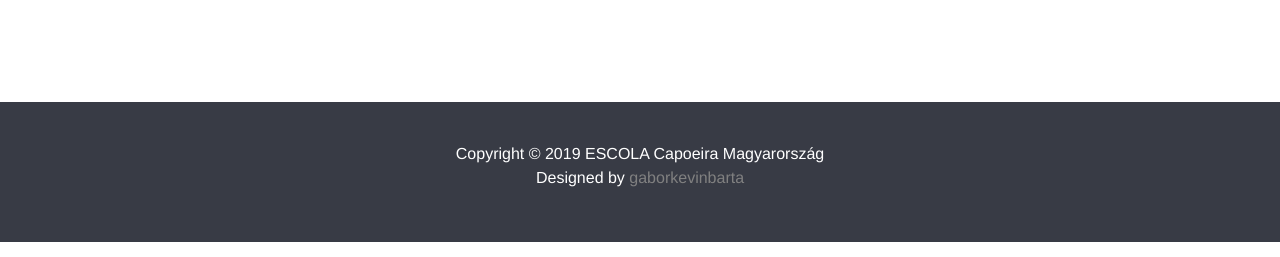
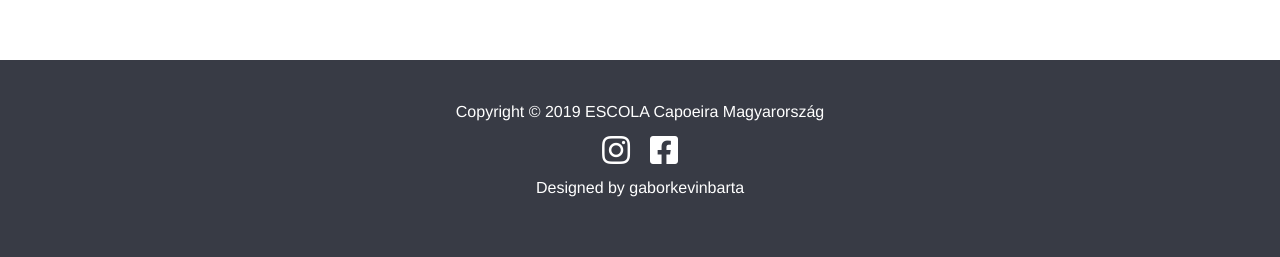
Before and after one commit to gkevinb/escola-capoeira-vue, a Vue app: page / in a window 1280 px wide. Shown: the part 558-815 px from the top of the page. Built offline with nearby package versions, Linux system fonts and the light colour scheme; no server answers.

Commit message:
Add instagram and facebook links to footer and minor layout changes

```diff
--- a/src/App/App.js
+++ b/src/App/App.js
@@ -31,14 +31,6 @@ export default {
             },
             apis: [
                 {
-                    component: "EDZÉSEK",
-                    request: {
-                        method: "GET",
-                        routeEndPoint: "https://escolacapoeira.hu/",
-                        path: "wp-json/wp/v2/pages/24"
-                    }
-                },
-                {
                     component: "ENGLISH",
                     request: {
                         method: "GET",
@@ -54,21 +46,10 @@ export default {
                         path: "wp-json/wp/v2/pages/6"
                     }
                 },
-                // {
-                //     component: "KAPCSOLAT",
-                //     request: {
-                //         method: "GET",
-                //         routeEndPoint: "http://escolacapoeira.hu/",
-                //         path: "wp-json/wp/v2/pages/13"
-                //     }
-                // },
             ],
             inputData: {
-                Kezdolap: null,
-                EDZÉSEK: null,
-                English: null,
-                Rolunk: null,
-                Kapcsolat: null
+                ENGLISH: null,
+                ROLÚNK: null,
             }
         };
     },
--- a/src/components/City/City.html
+++ b/src/components/City/City.html
@@ -3,7 +3,7 @@
         <h1>{{ cityName }}</h1>
     </div>
     <div class="row">
-        <div v-for="practice in practices" class="col-sm-6">
+        <div v-for="practice in practices" class="col-lg-6">
             <practice :practice="practice"></practice>
         </div>
     </div>
--- a/src/components/Footer/Footer.html
+++ b/src/components/Footer/Footer.html
@@ -1,4 +1,7 @@
 <div class="footer">
     <div class="footer-title">Copyright © 2019 ESCOLA Capoeira Magyarország</div>
+
+    <a href="https://www.instagram.com/tochacapoeirahu/"><i class="fab fa-instagram"></i></a>
+    <a @click="redirectFacebook()"><i class="fab fa-facebook-square"></i></a>
     <div class="footer-title">Designed by <a href="https://gaborkevinbarta.com">gaborkevinbarta</a></div>
 </div>
--- a/src/components/Footer/Footer.js
+++ b/src/components/Footer/Footer.js
@@ -8,6 +8,11 @@ export default {
 
     },
     methods: {
-
+        redirectFacebook: function () {
+            setTimeout(function () {
+                window.location.assign('https://www.facebook.com/escolacapoeirahu/')
+            }, 200);
+            window.location.assign('fb://profile/135132893211321')
+        }
     }
 };
--- a/src/components/Footer/Footer.scss
+++ b/src/components/Footer/Footer.scss
@@ -1,7 +1,7 @@
 .footer {
     color: white;
     background-color: #383B45;
-    height: 140px;
+    height: 200px;
     width: 100%;
 
     margin: auto;
@@ -9,18 +9,23 @@
 
     padding: 40px;
 
-    $grey: grey;
+    i{
+        font-size: 32px;
+        margin: 10px;
+    }
+
+    $link-color: white;
     a {
         text-decoration: none;
-        color: $grey;
+        color: $link-color;
     }
     a:active {
-        color: $grey;
+        color: $link-color;
     }
     a:visited {
-        color: $grey;
+        color: $link-color;
     }
     a:hover {
-        color: $grey;
+        color: $link-color;
     }
 }
--- a/src/components/Kapcsolat/Kapcsolat.html
+++ b/src/components/Kapcsolat/Kapcsolat.html
@@ -2,7 +2,7 @@
     <h2>Kapcsolat</h2>
     <hr>
     <div class="row">
-        <div v-for="contact in contacts" class="col-sm-4 contact-container">
+        <div v-for="contact in contacts" class="col-lg-4 contact-container">
             <h4>{{ contact.capoeiraName }}</h4>
             <div class="button-group">
                     <a @click="redirectFacebook(contact)">
@@ -18,6 +18,5 @@
                 </div>
         </div>
     </div>
-
     <p>és ha e-mailben szeretnél kérdezni: <a href="mailto:escolacapoeirahu@gmail.com">escolacapoeirahu@gmail.com</a></p>
 </div>
```
